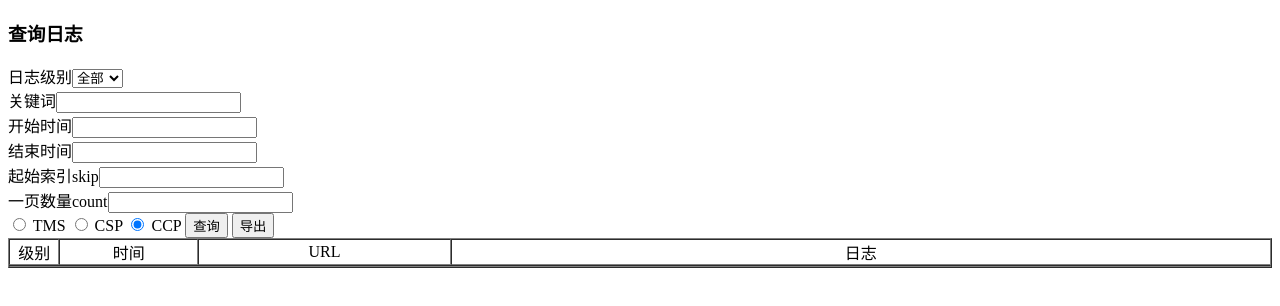
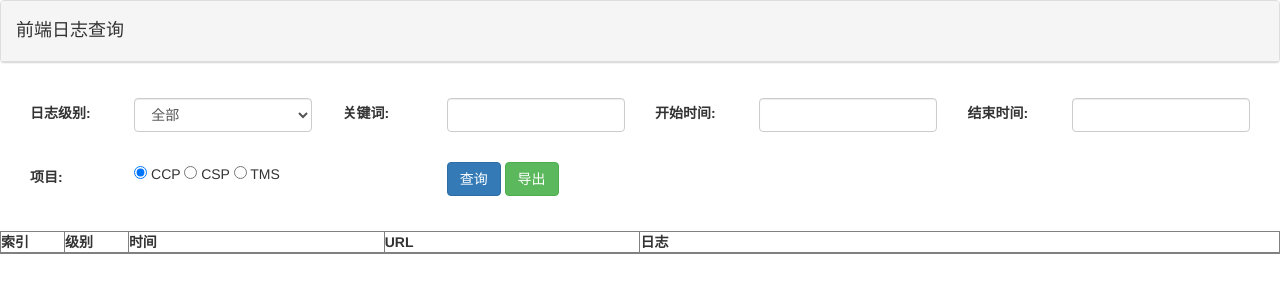
Before and after one commit to lisztj/ccp_csp_tms_logs, a website: page demo/search.html in a window 1280 px wide. Drawn offline with Linux system fonts and the light colour scheme.

Commit message:
修改查询页面样式

```diff
--- a/dbpool.js
+++ b/dbpool.js
@@ -5,9 +5,11 @@
 const mysql = require('mysql2');
 
 var pool = mysql.createPool({
-  host: '172.17.0.1',    //数据库服务器地址
+ // host: '172.17.0.1',    //docker数据库服务器地址
+  host: '127.0.0.1',    //本地数据库服务器地址
   user: 'root',         //数据库服务器登录用户名
-  password: '123456',
+  // password: '123456', //docker 数据库密码
+  password: '',
   database: 'log',
   port: 3306,
   connectionLimit: 10,    //连接池最大容量
--- /dev/null
+++ b/demo/public/bootstrap-table-zh-CN.min.js
@@ -0,0 +1,7 @@
+/*
+* bootstrap-table - v1.11.0 - 2016-07-02
+* https://github.com/wenzhixin/bootstrap-table
+* Copyright (c) 2016 zhixin wen
+* Licensed MIT License
+*/
+!function(a){"use strict";a.fn.bootstrapTable.locales["zh-CN"]={formatLoadingMessage:function(){return"正在努力地加载数据中，请稍候……"},formatRecordsPerPage:function(a){return"每页显示 "+a+" 条记录"},formatShowingRows:function(a,b,c){return"显示第 "+a+" 到第 "+b+" 条记录，总共 "+c+" 条记录"},formatSearch:function(){return"搜索"},formatNoMatches:function(){return"没有找到匹配的记录"},formatPaginationSwitch:function(){return"隐藏/显示分页"},formatRefresh:function(){return"刷新"},formatToggle:function(){return"切换"},formatColumns:function(){return"列"},formatExport:function(){return"导出数据"},formatClearFilters:function(){return"清空过滤"}},a.extend(a.fn.bootstrapTable.defaults,a.fn.bootstrapTable.locales["zh-CN"])}(jQuery);
--- a/demo/search.html
+++ b/demo/search.html
@@ -10,49 +10,99 @@
     <script src="search.js"></script>
     <link rel="stylesheet" type="text/css" href="jquery.datetimepicker.css"/ >
     <script src="jquery.datetimepicker.full.js"></script>
+    <!-- bootstrap table -->
+    <link rel="stylesheet" href="public/bootstrap.min.css">
+    <link rel="stylesheet" href="public/bootstrap-table.min.css">
+    <link rel="stylesheet" href="public/bootstrap.min.js">
+    <link rel="stylesheet" href="public/bootstrap-table.min.js">
+    <link rel="stylesheet" href="public/bootstrap-table-zh-CN.min.js">
+
 </head>
 <body ng-controller="myCtrl">
-    <h3>查询日志</h3>
-      <form action="#" method="get">
-          <!-- 级别<input type="text" value="" name="level" id="level" ng-model="level"/> <br /> -->
-            日志级别<select name="level" id="level" ng-model="level" >
+    <div class="panel panel-default">
+        <div class="panel-heading">
+            <h4>前端日志查询</h4>
+        </div>
+    </div>
+    <div class="panel-body form-group" style="margin-bottom:0px;">
+      <form >
+        <label class="col-sm-1 control-label" style="top:5px;">日志级别:</label>
+        <div class="col-sm-2">
+            <select name="level" id="level" ng-model="level" class="form-control">
                     <option value="0" ng-selected="0">全部</option>
                     <option value="1">info</option>
                     <option value="2">warn</option>
                     <option value="3">error</option>
-            </select> <br />
-              关键词<input type="keyword" value="" name="keyword" id="keyword" ng-model="keyword" /> <br />
-          开始时间<input id="startTime" type="text" name="startTime" ng-model="startTime" /> <br>
-          结束时间<input id="endTime" type="text" name="endTime" ng-model="endTime" /> <br>
-          起始索引skip<input id="skip" type="text" name="skip" ng-model="skip" /> <br>
-          一页数量count<input id="count" type="count" name="count" ng-model="count"/> <br>
+            </select>
+        </div>
+        <label class="col-sm-1 control-label" style="top:5px;">关键词:</label>
+        <div class="col-sm-2">
+                <input type="keyword" value="" name="keyword" id="keyword" ng-model="keyword" class="form-control"/>
+        </div>
+        <label class="col-sm-1 control-label" style="top:5px;">开始时间:</label>
+        <div class="col-sm-2">
+                <input id="startTime" type="text" name="startTime" ng-model="startTime" class="form-control"/>
+        </div>
+        <label class="col-sm-1 control-label" style="top:5px;">结束时间:</label>
+        <div class="col-sm-2">
+                <input id="endTime" type="text" name="endTime" ng-model="endTime" class="form-control" />
+        </div>
+
+          <!-- 起始索引skip<input id="skip" type="text" name="skip" ng-model="skip" /> <br>
+          一页数量count<input id="count" type="count" name="count" ng-model="count"/> <br> -->
       </form>
-      <input type="radio" name="programe" value="tms" ng-model="programe" > TMS
-      <input type="radio" name="programe" value="csp"  ng-model="programe"> CSP
-      <input type="radio" name="programe" value="ccp"  ng-model="programe" ng-selected="ccp"> CCP
-      <button id="btn1" ng-click="submit()">查询</button>
-      <button id="btn2" ng-click="export()">导出</button>
+    </div>
+    <div class="panel-body form-group" style="margin-bottom:0px;">
+        <label class="col-sm-1 control-label" style="top:5px;">项目:</label>
+        <div class="col-sm-3">
+            <input type="radio" name="programe" value="ccp"  ng-model="programe" ng-selected="ccp"/> CCP
+            <input type="radio" name="programe" value="csp"  ng-model="programe"/> CSP
+            <input type="radio" name="programe" value="tms" ng-model="programe" /> TMS
+        </div>
+        <div class="col-sm-3">
+      <button id="btn1" ng-click="submit()" type="button" class="btn btn-primary">查询</button>
+      <button id="btn2" ng-click="export()" type="button" class="btn btn-success">导出</button>
+      </div>
+    </div>
+    <label class="col-sm-12 control-label" style="top:5px;">
+        <p id="total" ng-show="total">共查询到{{total}}个数据,当前页{{curcount}}个数据</p>
+    </label>
+    <div class="table-responsive">
+            <table id="table" class="table table-hover" data-toggle="table">
+                <!--<div class="" >暂无数据</div>-->
+            </table>
 
-      <p id="total" ng-show="total">共查询到{{total}}个数据,当前页{{curcount}}个数据</p>
+        <!-- <div style="padding:10px">
+            <app-pagination
+                [total]="total"
+                (pageIndexChange)="pchanged($event)"
+            ></app-pagination>
+           </div> -->
+       </div>
+
+       <div class="table-responsive" class="table table-hover">
           <table width="100%" border="1" cellspacing="0" cellpadding="0">
             <tr align="center">
-            <td width="4%">级别</td>
-            <td width="11%">时间</td>
-            <td width="20%">URL</td>
-            <td width="65%">日志</td>
+                <th width="5%">索引</th>
+                <th width="5%">级别</th>
+                <th width="20%">时间</th>
+                <th width="20%">URL</th>
+                <th width="50%">日志</th>
             </tr>
             <tr  ng-if="show" ng-repeat="log in list">
-                <td width="5%">{{log.level}}</td>
-                <td width="10%">{{log.time}}</td>
-                <td width="20%">{{log.url}}</td>
-                <td width="65%">{{log.msgs}}</td>
+                    <td>{{$index+1}}</td>
+                    <td>{{log.level}}</td>
+                    <td>{{log.time}}</td>
+                    <td>{{log.url}}</td>
+                    <td>{{log.msgs}}</td>
             </tr>
             <tr ng-if="!show" align="center">
                 <td width="100%" colspan="4" >{{list}}</td>
             </tr>
           </table>
+          </div>
+
       <script>
-
       $.datetimepicker.setLocale('ch');//设置中文
       $('#startTime,#endTime').datetimepicker({
       lang:"zh", //语言选择中文 注：旧版本 新版方法：$.datetimepicker.setLocale('ch');
--- a/demo/search.js
+++ b/demo/search.js
@@ -1,12 +1,35 @@
 var app=angular.module('myapp',['ng']);
+
 app.controller('myCtrl',['$scope','$http',function ($scope,$http) {
+//   var $table = $('#user_table').bootstrapTable($scope.table);
+//   $scope.table={
+//   dataField: "rows",//服务端返回数据键值 就是说记录放的键值是rows，分页时使用总记录数的键值为total
+//   clickToSelect:true,
+//   singleSelect:false,
+//   pagination: false,//是否分页
+//   customSort:(name,order) =>{},
+//   pageSize: 10,//单页记录数
+//   pageList: [10, 20, 50],//分页步进值
+//   sidePagination: "client",//服务端分页
+//   buttonsAlign: "left",//按钮对齐方式 子询价编号 发货地址 送货地址 货物名称 货物数量 所需车长 询价时间 紧急程度 询价状态
+//   columns: [
+//       {field: "level",title: "级别",align: "center",valign: "middle",},
+
+//   ],
+//   cellStyle:( row, index)=>{
+//     return {classes:'table_cell'}
+//   },
+//   data: [{level:"test"},1],
+//   actionFormatter:function(value, row, index){
+//   },
+//   locale: "zh-CN"//中文支持,
+// }
   //初始化下拉框、单选框
   $scope.level="0";
   $scope.programe="ccp";
-
-    $scope.submit=function () {
-      var s = $scope.startTime || '';
-      var e = $scope.endTime || '';
+  $scope.submit=function () {
+     var s = $scope.startTime || '';
+     var e = $scope.endTime || '';
      var l = $scope.level || '';
      var k =$scope.keyword || '';
      var skip =$scope.skip || '';
@@ -16,7 +39,7 @@ app.controller('myCtrl',['$scope','$http',function ($scope,$http) {
       {
         case "ccp":
         $http
-        .get('http://127.0.0.1:2017/getccplog?level='+l+"&keyword="+k+"&startTime="+s+"&endTime="+e+"&skip="+skip+"&count="+count)
+        .get('http://127.0.0.1:2017/getccplog?level='+l+"&keyword="+k+"&startTime="+s+"&endTime="+e+"&skip="+skip+"&count=111"+count)
         .success(function (data) {
           //解析服务端返回的结果
           console.log(data.data);
```
Also changed, not shown: demo/public/bootstrap-table.min.css (added), demo/public/bootstrap-table.min.js (added), demo/public/bootstrap.min.css (added), demo/public/bootstrap.min.js (added). Lines whose indentation alone changed are shown as unchanged.
